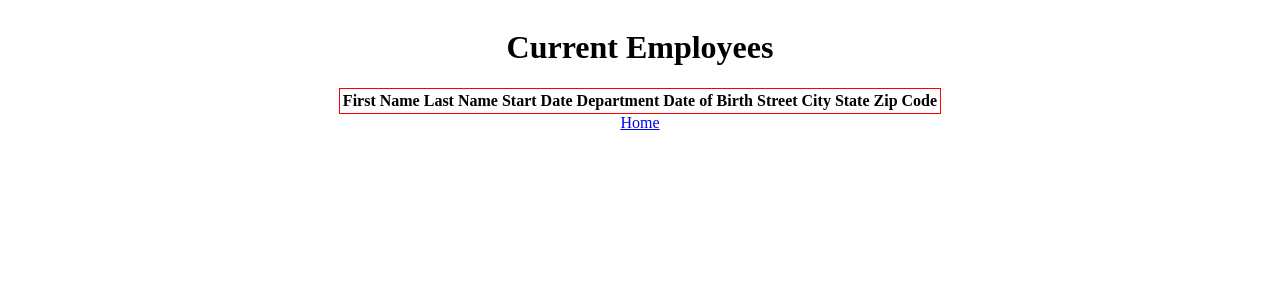
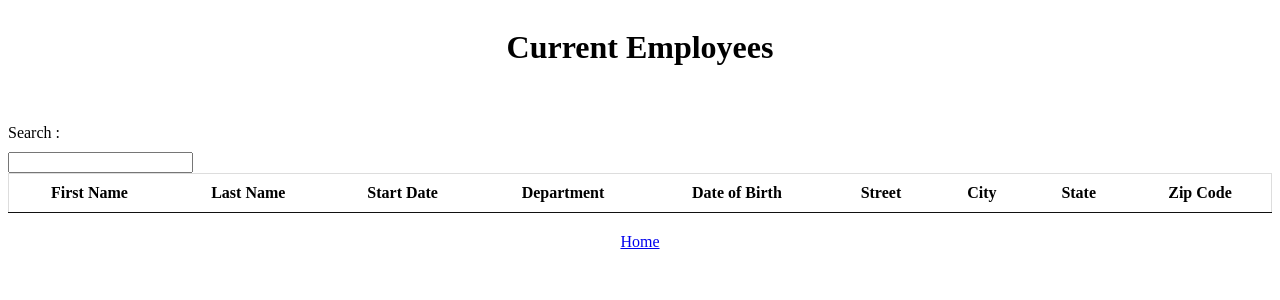
Before and after one commit to flafonso/OC_P14_HRnet, a React (Vite) app: page /employee-list in a window 1280 px wide. Shown: the top 300 px of the page. Built offline with nearby package versions, Linux system fonts and the light colour scheme.

Commit message:
Added sorting and search functionality to DataTable component, updated CSS styles

```diff
--- a/src/components/dataTable/DataTable.tsx
+++ b/src/components/dataTable/DataTable.tsx
@@ -1,5 +1,5 @@
 /* eslint-disable @typescript-eslint/no-explicit-any */
-import { useState } from "react";
+import { useMemo, useState } from "react";
 import "./dataTable.css";
 
 interface Column {
@@ -24,7 +24,29 @@ function DataTable({ id, className, data, columns }: DataTableProps) {
   const [columnSort, setColumnSort] = useState<{
     id: string;
     direction: string;
-  } | null>(null);
+  }>({ id: columns[0].data, direction: "asc" });
+  const [search, setSearch] = useState<string>("");
+
+  const sortedData = useMemo(() => {
+    return [...data].sort((a, b) => {
+      if (a[columnSort.id] < b[columnSort.id])
+        return columnSort.direction === "asc" ? -1 : 1;
+      if (a[columnSort.id] > b[columnSort.id])
+        return columnSort.direction === "asc" ? 1 : -1;
+      return 0;
+    });
+  }, [data, columnSort]);
+
+  const dataMatcheSearch = useMemo(() => {
+    return sortedData.filter((row) => {
+      for (const key in row) {
+        if (row[key].toLowerCase().includes(search)) {
+          return true;
+        }
+      }
+      return false;
+    });
+  }, [search, sortedData]);
 
   const rowContent = (rowData: RowData) => {
     // console.log(rowData);
@@ -34,18 +56,25 @@ function DataTable({ id, className, data, columns }: DataTableProps) {
   };
 
   const handleColumnSort = (columnId: string) => {
-    if (columnSort?.id === columnId) {
+    if (columnSort.id === columnId) {
       setColumnSort({
         ...columnSort,
         direction: columnSort.direction === "asc" ? "desc" : "asc",
       });
-    } else {
-      setColumnSort({ id: columnId, direction: "asc" });
     }
+  };
+
+  const handleSearch = (e: React.ChangeEvent<HTMLInputElement>) => {
+    setSearch(e.target.value.toLocaleLowerCase());
+    console.log(search);
   };
 
   return (
     <div id={`${id}_wrapper`} className="dataTable_wrapper">
+      <div className={`${id}_filter`}>
+        <label htmlFor="input-search">Search :</label>
+        <input type="search" id="input-search" onChange={handleSearch} />
+      </div>
       <table id={id} className={`${className} dataTable`}>
         <thead>
           <tr>
@@ -56,7 +85,7 @@ function DataTable({ id, className, data, columns }: DataTableProps) {
                   handleColumnSort(column.data);
                 }}
                 className={
-                  columnSort?.id === column.data ? columnSort.direction : ""
+                  columnSort.id === column.data ? columnSort.direction : ""
                 }
               >
                 {column.title}
@@ -65,7 +94,7 @@ function DataTable({ id, className, data, columns }: DataTableProps) {
           </tr>
         </thead>
         <tbody>
-          {data.map((rowData: RowData, index: number) => (
+          {dataMatcheSearch.map((rowData: RowData, index: number) => (
             <tr key={index}>{rowContent(rowData)}</tr>
           ))}
         </tbody>
--- a/src/components/dataTable/dataTable.css
+++ b/src/components/dataTable/dataTable.css
@@ -1,10 +1,70 @@
-/* .dataTable_wrapper {} */
 
-table.dataTable thead th {
-  cursor: pointer;
+.dataTable_wrapper {
+  width: 100%;
+  margin: 20px 0;
 }
 
+.dataTable {
+  width: 100%;
+  border-collapse: collapse;
+  border: 1px solid #ddd;
+  /* font-family: Arial, sans-serif; */
+}
 
-.dataTable {
-  border: solid 1px red;
+.dataTable thead th {
+  cursor: pointer;
+  background-color: #ffffff;
+  border-bottom: 1px solid #111;
+  padding: 10px 18px;
+  text-align: center;
 }
+
+.dataTable tbody tr {
+  border-bottom: 1px solid #ddd;
+}
+
+.dataTable tbody tr:nth-child(even) {
+  background-color: #f9f9f9;
+}
+
+.dataTable tbody tr:hover {
+  background-color: #f1f1f1;
+}
+
+.dataTable tbody td {
+  padding: 8px;
+}
+
+.dataTable_wrapper input[type="text"] {
+  margin: 10px 0;
+  padding: 8px;
+  width: calc(100% - 20px);
+  box-sizing: border-box;
+  font-size: 16px;
+}
+
+.dataTable_wrapper .pagination {
+  display: flex;
+  justify-content: space-between;
+  margin: 10px 0;
+}
+
+.dataTable_wrapper .pagination button {
+  padding: 8px 16px;
+  font-size: 16px;
+  cursor: pointer;
+  background-color: #007bff;
+  color: white;
+  border: none;
+  border-radius: 4px;
+}
+
+.dataTable_wrapper .pagination button:disabled {
+  background-color: #ccc;
+  cursor: not-allowed;
+}
+
+.dataTable_wrapper .pagination span {
+  line-height: 32px;
+  font-size: 16px;
+}
```
